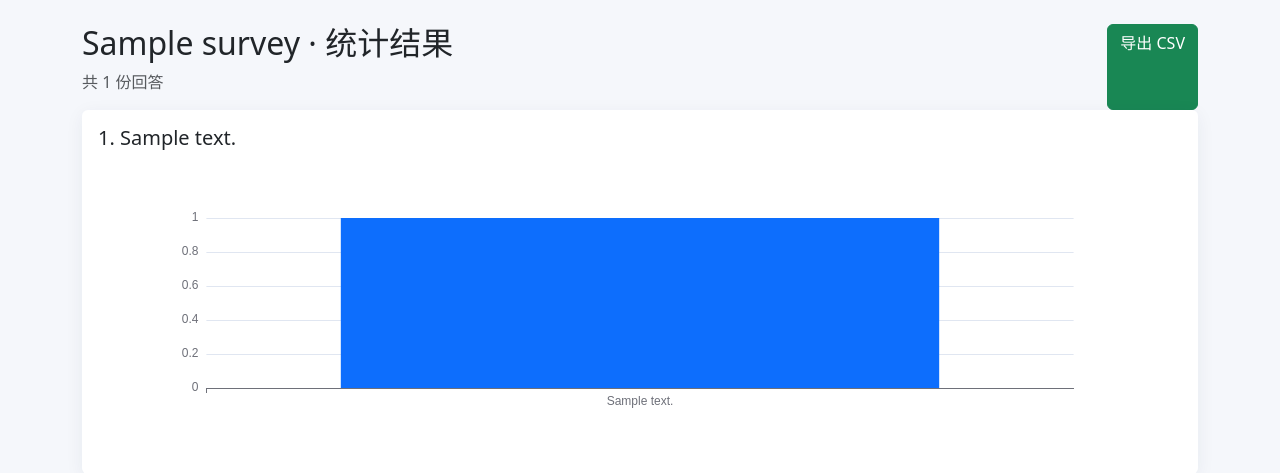
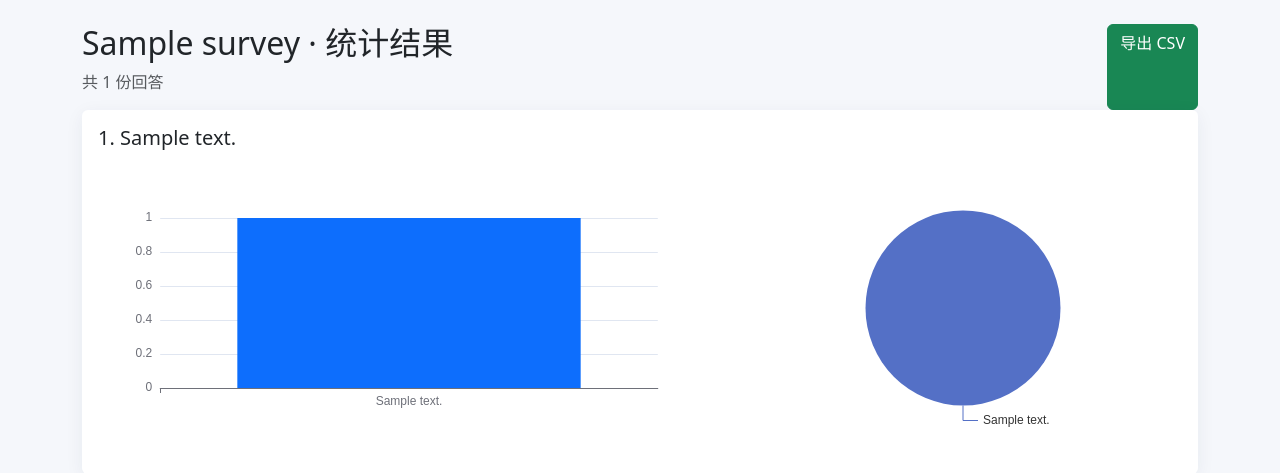
Before and after one commit to L-YH2024/py, a Flask app: page /survey/1/results in a window 1280 px wide. Shown: the part 56-529 px from the top of the page. Run offline with Flask 3, Linux system fonts and the light colour scheme; the visitor is signed in with stand-in values (Sample User, id 1); tables that the repository leaves empty hold one stand-in row (values such as "Sample post").

Commit message:
feat: add pie chart to survey results

```diff
--- a/templates/results.html
+++ b/templates/results.html
@@ -1 +1 @@
-{% extends 'base.html' %}{% block content %}<div class="d-flex justify-content-between"><div><h2>{{survey.title}} · 统计结果</h2><p class="text-muted">共 {{response_count}} 份回答</p></div><a class="btn btn-success" href="{{url_for('export_csv',public_id=survey.public_id)}}">导出 CSV</a></div>{% for item in result_data %}<div class="card p-3 mb-4"><h5>{{loop.index}}. {{item.text}}</h5>{% if item.kind!='text' %}<div id="chart-{{item.id}}" style="height:300px"></div><script>document.addEventListener('DOMContentLoaded',()=>{let c=echarts.init(document.getElementById('chart-{{item.id}}'));c.setOption({tooltip:{},xAxis:{type:'category',data:{{item.rows|map(attribute='name')|list|tojson}}},yAxis:{type:'value'},series:[{type:'bar',data:{{item.rows|map(attribute='value')|list|tojson}},itemStyle:{color:'#0d6efd'}}]});});</script>{% else %}<ul>{% for row in item.rows %}<li>{{row.text}}</li>{% else %}<li class="text-muted">暂无填空答案</li>{% endfor %}</ul>{% endif %}</div>{% endfor %}<script src="https://cdn.jsdelivr.net/npm/echarts@5/dist/echarts.min.js"></script>{% endblock %}
+{% extends 'base.html' %}{% block content %}<div class="d-flex justify-content-between"><div><h2>{{survey.title}} · 统计结果</h2><p class="text-muted">共 {{response_count}} 份回答</p></div><a class="btn btn-success" href="{{url_for('export_csv',public_id=survey.public_id)}}">导出 CSV</a></div>{% for item in result_data %}<div class="card p-3 mb-4"><h5>{{loop.index}}. {{item.text}}</h5>{% if item.kind!='text' %}<div class="row"><div class="col-md-7"><div id="bar-{{item.id}}" style="height:300px"></div></div><div class="col-md-5"><div id="pie-{{item.id}}" style="height:300px"></div></div></div><script>document.addEventListener('DOMContentLoaded',()=>{let names={{item.rows|map(attribute='name')|list|tojson}},values={{item.rows|map(attribute='value')|list|tojson}},bar=echarts.init(document.getElementById('bar-{{item.id}}')),pie=echarts.init(document.getElementById('pie-{{item.id}}'));bar.setOption({tooltip:{},xAxis:{type:'category',data:names},yAxis:{type:'value'},series:[{type:'bar',data:values,itemStyle:{color:'#0d6efd'}}]});pie.setOption({tooltip:{},series:[{type:'pie',radius:'65%',data:names.map((name,i)=>({name:name,value:values[i]}))}]});});</script>{% else %}<ul>{% for row in item.rows %}<li>{{row.text}}</li>{% else %}<li class="text-muted">暂无填空答案</li>{% endfor %}</ul>{% endif %}</div>{% endfor %}<script src="https://cdn.jsdelivr.net/npm/echarts@5/dist/echarts.min.js"></script>{% endblock %}
```
